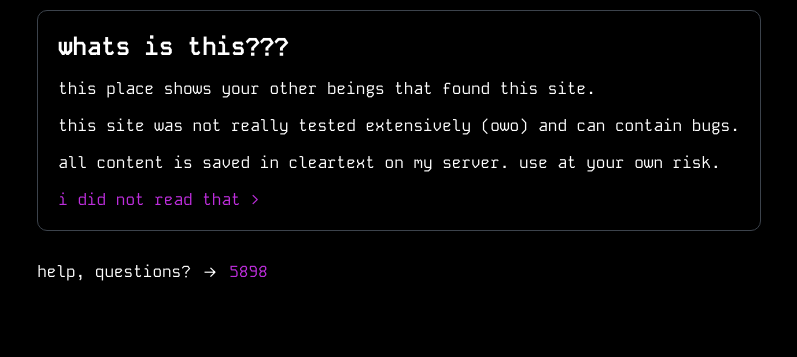
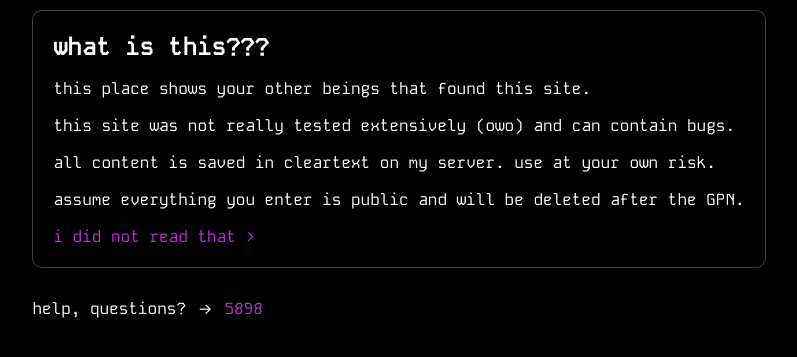
Before and after one commit to klegul/uwu.dating, a Flask app: page /welcome/ in a window 1280 px wide. Shown: the top 357 px of the page, without its empty margins (241-1038 px from the left). Run offline with Flask 3, Linux system fonts and the light colour scheme.

Commit message:
Add disclaimer to welcome

```diff
--- a/uwu_dating/templates/welcome.html
+++ b/uwu_dating/templates/welcome.html
@@ -3,9 +3,10 @@
 {% block title %}Welcome{% endblock %}
 
 {% block content %}
-    <h1>whats is this???</h1>
+    <h1>what is this???</h1>
     <p>this place shows your other beings that found this site.</p>
     <p>this site was not really tested extensively (owo) and can contain bugs.</p>
     <p>all content is saved in cleartext on my server. use at your own risk.</p>
+    <p>assume everything you enter is public and will be deleted after the GPN.</p>
     <a href="{{ url_for('user.create') }}">i did not read that ></a>
 {% endblock %}
```
